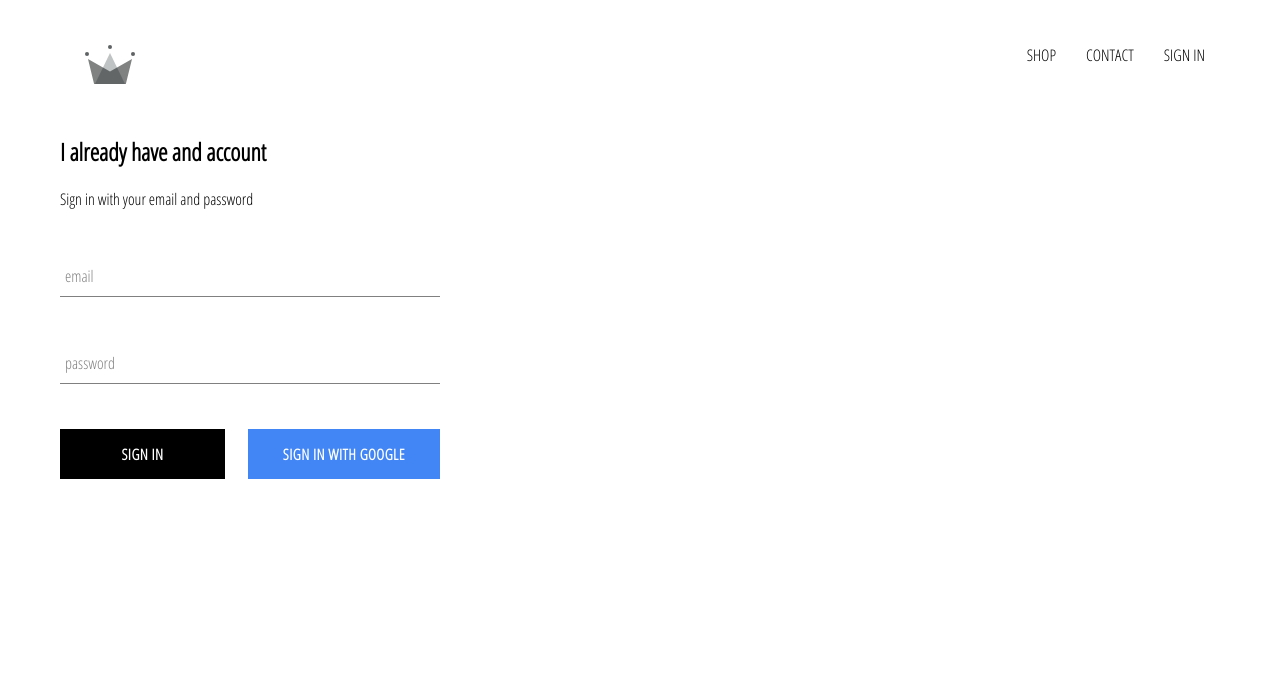
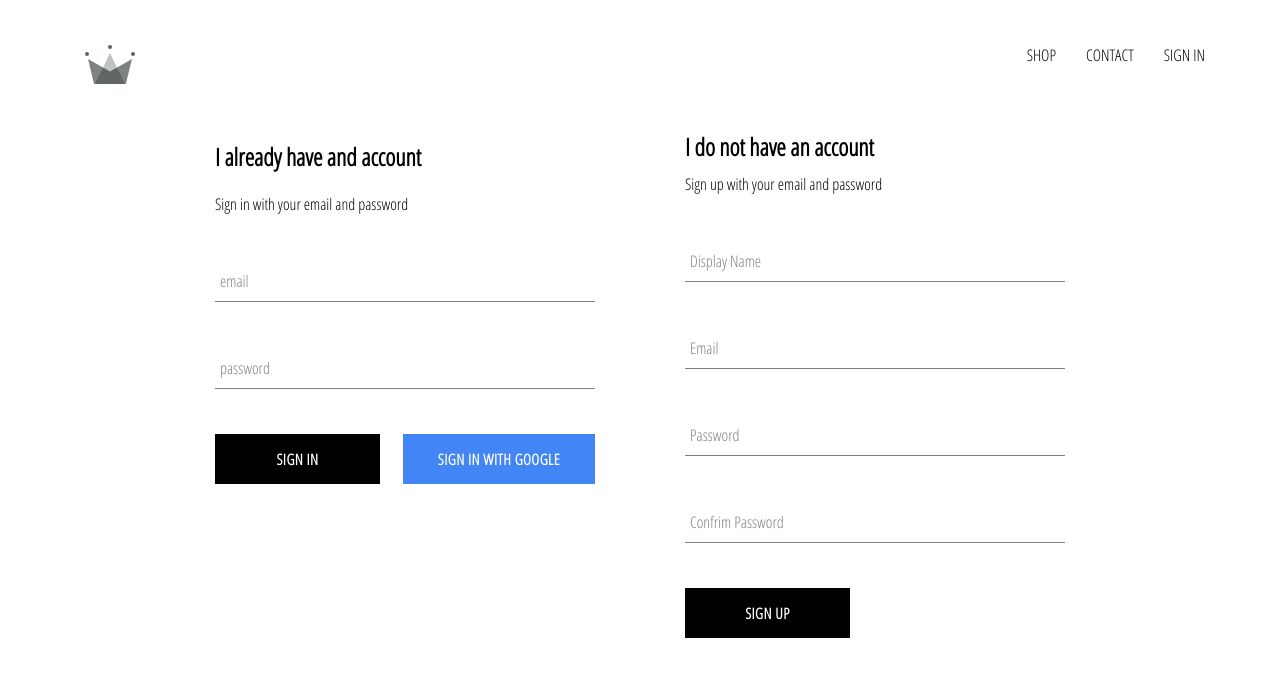
Before and after one commit to ShaunWard/React-Ecomm, a React (Create React App) app in the folder crwn-clothing/: page /signin in a window 1280 px wide. Shown: the top 676 px of the page. Built offline with nearby package versions, Linux system fonts and the light colour scheme; no server answers.

Commit message:
Working on sign up with email and password

```diff
--- a/crwn-clothing/src/App.js
+++ b/crwn-clothing/src/App.js
@@ -7,6 +7,7 @@
 import Header from './components/header/header.component';
 import SignInAndSignUpPage from './pages/sign-in-and-sign-up/sign-in-and-sign-up.component';
 import { auth, createUserProfileDocument } from './firebase/firebase.utils'
+import { doc, onSnapshot } from "firebase/firestore"
 
 import './pages/homepage/homepage.styles.scss'
 
@@ -22,12 +23,24 @@
   unsubscribeFromAuth = null
 
   componentDidMount() {
-    this.unsubscribeFromAuth = auth.onAuthStateChanged(async user => {
-      this.setState({ currentUser: user })
+    this.unsubscribeFromAuth = auth.onAuthStateChanged(async userAuth => {
+      if (userAuth) {
+        const userRef = await createUserProfileDocument(userAuth);
 
-      createUserProfileDocument(user);
-
-      // console.log(user)
+        const unsub = onSnapshot(userRef, (doc) => {
+          this.setState({
+            currentUser: {
+              id: doc.id,
+              ...doc.data()
+            }
+          }, () => {
+            console.log(this.state);
+          })
+        });
+      } else {
+        this.setState({ currentUser: userAuth })
+        console.log(this.state)
+      }
     })
   }
 
--- /dev/null
+++ b/crwn-clothing/src/components/sign-up/sign-up.component.jsx
@@ -0,0 +1,105 @@
+import React from 'react';
+
+import FormInput from '../form-input/form-input.component';
+import CustomButton from '../custom-button/custom-button.component';
+
+import { createUserWithEmailAndPassword } from "firebase/auth";
+import { auth, createUserProfileDocument } from '../../firebase/firebase.utils';
+
+import './sign-up.styles.scss';
+
+class SignUp extends React.Component {
+    constructor(){
+        super()
+
+        this.state = {
+            displayName: '',
+            email: '',
+            password: '',
+            confirmPassword: ''
+        }
+    }
+
+    handleSubmit = async (event) => {
+        event.preventDefault();
+
+        const { displayName, email, password, confirmPassword} = this.state;
+
+        if (password !== confirmPassword) {
+            alert("Passwords don't match")
+            return
+        }
+
+        createUserWithEmailAndPassword(auth, email, password)
+          .then((userCredential) => {
+              console.log(userCredential)
+            const user = userCredential.user;
+            createUserProfileDocument(user, { displayName })
+          })
+          .then(() => {
+            this.setState({
+                displayName: '',
+                email: '',
+                password: '',
+                confirmPassword: ''
+            })
+          })
+          .catch((error) => {
+            const errorCode = error.code;
+            const errorMessage = error.message;
+          });
+    }
+
+    handleChange = event => {
+        const { name, value } = event.target;
+
+        this.setState({[name]: value});
+    }
+
+    render(){
+        const { displayName, email, password, confirmPassword} = this.state;
+        return(
+            <div className='sign-up'>
+                <h2 className='title'>I do not have an account</h2>
+                <span>Sign up with your email and password</span>
+                <form className='sign-up-form' onSubmit={this.handleSubmit}>
+                    <FormInput
+                        type='text'
+                        name='displayName'
+                        value={displayName}
+                        onChange={this.handleChange}
+                        label='Display Name'
+                        required
+                    />
+                    <FormInput
+                        type='email'
+                        name='email'
+                        value={email}
+                        onChange={this.handleChange}
+                        label='Email'
+                        required
+                    />
+                    <FormInput
+                        type='password'
+                        name='password'
+                        value={password}
+                        onChange={this.handleChange}
+                        label='Password'
+                        required
+                    />
+                    <FormInput
+                        type='password'
+                        name='confirmPassword'
+                        value={confirmPassword}
+                        onChange={this.handleChange}
+                        label='Confrim Password'
+                        required
+                    />
+                    <CustomButton type='submit'>SIGN UP</CustomButton>
+                </form>
+            </div>
+        )
+    }
+}
+
+export default SignUp;
--- /dev/null
+++ b/crwn-clothing/src/components/sign-up/sign-up.styles.scss
@@ -0,0 +1,9 @@
+.sign-up {
+  display: flex;
+  flex-direction: column;
+  width: 380px;
+
+  .title {
+    margin: 10px 0;
+  }
+}
--- a/crwn-clothing/src/pages/sign-in-and-sign-up/sign-in-and-sign-up.component.jsx
+++ b/crwn-clothing/src/pages/sign-in-and-sign-up/sign-in-and-sign-up.component.jsx
@@ -1,10 +1,14 @@
 import React from 'react';
 
 import SignIn from '../../components/sign-in/sign-in.component'
+import SignUp from '../../components/sign-up/sign-up.component';
+
+import './sign-in-and-sign-up.styles.scss'
 
 const SignInAndSignUpPage = () => (
     <div className='sign-in-and-sign-up'>
         <SignIn />
+        <SignUp />
     </div>
 );
 
--- /dev/null
+++ b/crwn-clothing/src/pages/sign-in-and-sign-up/sign-in-and-sign-up.styles.scss
@@ -0,0 +1,6 @@
+.sign-in-and-sign-up {
+  width: 850px;
+  display: flex;
+  justify-content: space-between;
+  margin: 30px auto;
+}
```
